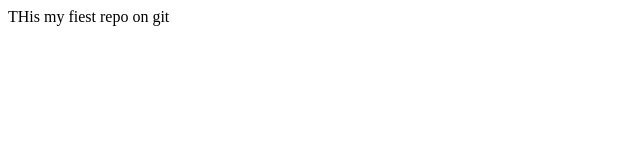
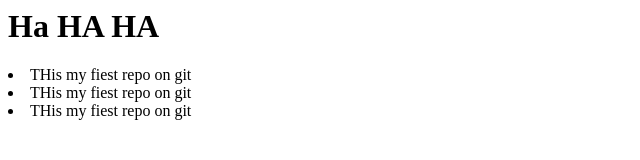
Before and after one commit to mukeshdeora/demo-repo, a plain HTML site: page index.html in a window 1280 px wide. Shown: the whole page, without its empty margins (0-640 px from the left). Drawn offline with Linux system fonts and the light colour scheme.

Commit message:
Second commit

```diff
--- a/index.html
+++ b/index.html
@@ -3,6 +3,9 @@
         <title>First Page</title>
     </head>
     <body>
-        THis my fiest repo on git
+        <h1>Ha HA HA</h1>
+       <li> THis my fiest repo on git</li>
+       <li> THis my fiest repo on git</li>
+       <li> THis my fiest repo on git</li>
     </body>
 </html>
```
Also changed, not shown: about.html (added, +9 -0 lines).
